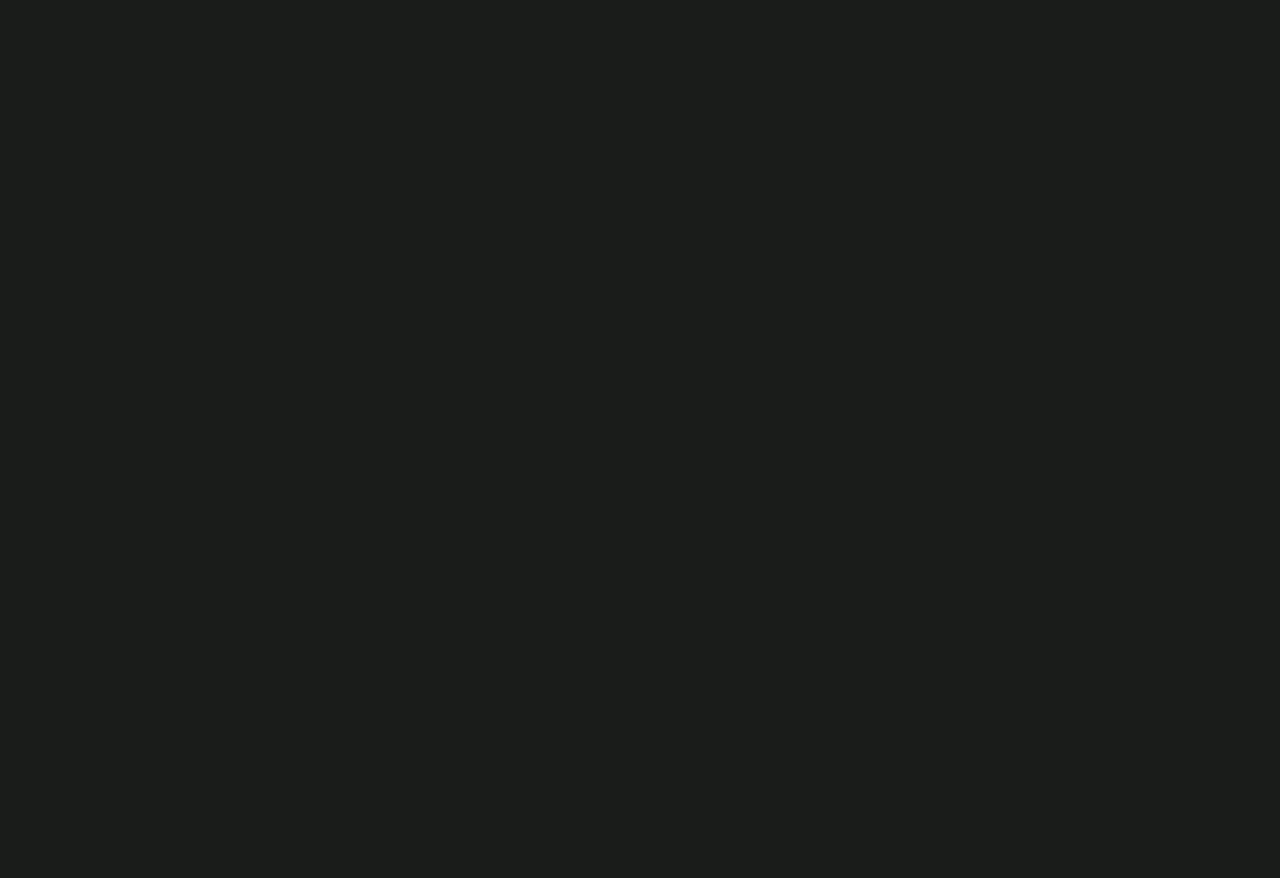
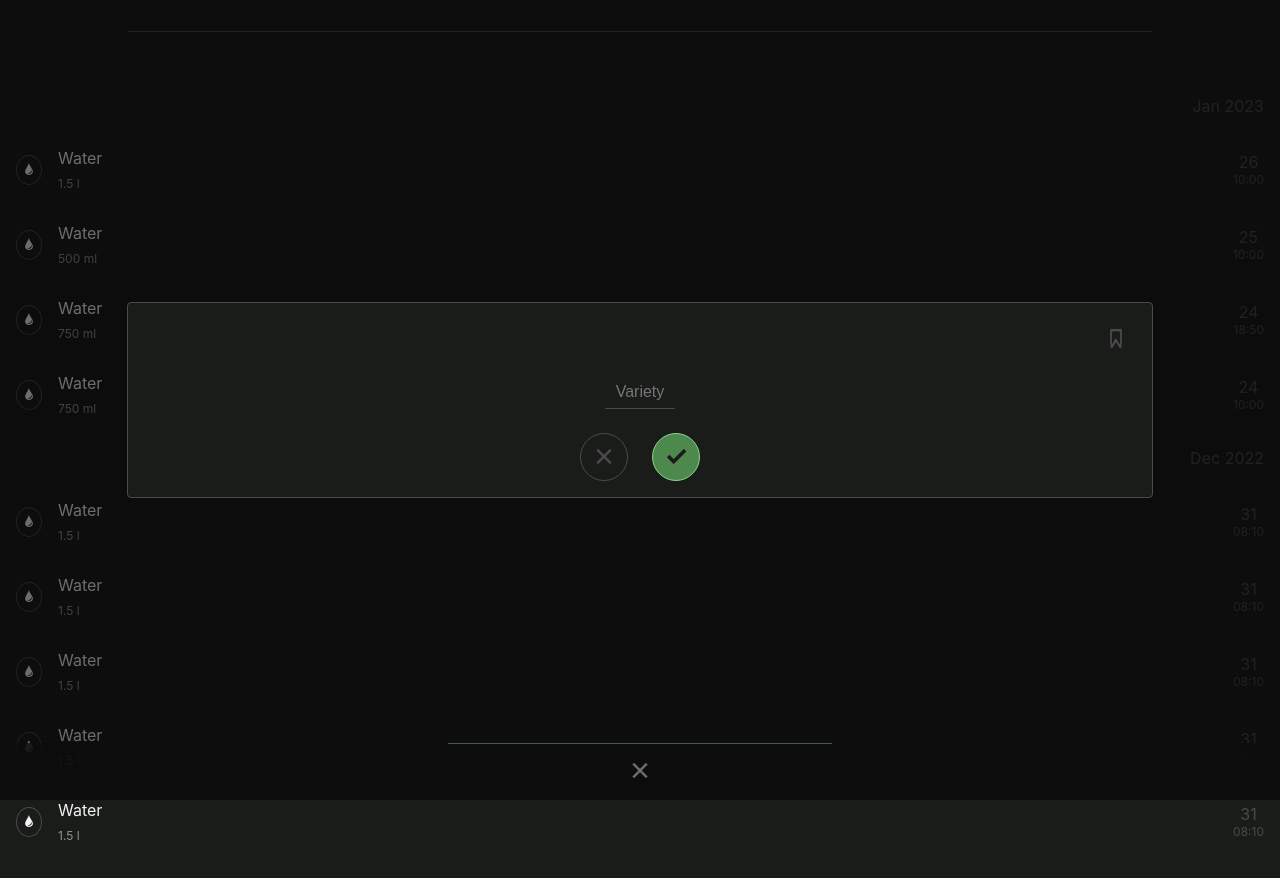
Before and after one commit to pipan/plant-journal, a Vue app: page /pot/1/plant/1/edit in a window 1280 px wide. Before the commit this address had no page. Shown: the top 878 px of the page. Before the commit the page ends 800 px from the top, so only its background shows below. Built offline with nearby package versions, Linux system fonts and the light colour scheme.

Commit message:
plant repository

```diff
--- a/src/assets/flex.css
+++ b/src/assets/flex.css
@@ -5,6 +5,7 @@
 
 .row--center { justify-content: center; }
 .row--middle { align-items: center; }
+.row--end { justify-content: flex-end; }
 
 .column {
     display: flex;
--- a/src/assets/padding.css
+++ b/src/assets/padding.css
@@ -9,3 +9,7 @@
 .py-s { padding-top: var(--unit-s); padding-bottom: var(--unit-s); }
 .py-m { padding-top: var(--unit-m); padding-bottom: var(--unit-m); }
 .py-l { padding-top: var(--unit-l); padding-bottom: var(--unit-l); }
+
+.pt-s { padding-top: var(--unit-s); }
+.pt-m { padding-top: var(--unit-m); }
+.pt-l { padding-top: var(--unit-l); }
--- a/src/assets/position.css
+++ b/src/assets/position.css
@@ -6,3 +6,14 @@
     top: 0px;
     right: 0px;
 }
+
+.scroll { overflow: auto; }
+.scroll-x { overflow-x: auto; }
+
+.scroll--hidden {
+    -ms-overflow-style: none;  /* Internet Explorer 10+ */
+    scrollbar-width: none;  /* Firefox */
+}
+.scroll--hidden::-webkit-scrollbar {
+    display: none;  /* Safari and Chrome */
+}
--- a/src/components/InputField.vue
+++ b/src/components/InputField.vue
@@ -6,7 +6,8 @@ const emit = defineEmits(['change'])
 const props = defineProps({
     placeholder: { type: String },
     value: { type: String },
-    mode: { type: String, default: 'text' }
+    mode: { type: String, default: 'text' },
+    align: { type: String, default: 'center' }
 })
 
 const data = reactive({
@@ -19,7 +20,7 @@ function change(value) {
 </script>
 
 <template>
-    <div class="input-field" :class="{ 'input-field--focus': data.isFocused }">
+    <div class="input-field" :class="{ 'input-field--focus': data.isFocused, 'input-field--left': align === 'left' }">
         <input :type="mode"
             :placeholder="placeholder"
             :value="value"
@@ -70,4 +71,10 @@ function change(value) {
     outline: none;
     font-size: 16px;
 }
+.input-field.input-field--left input {
+    text-align: left;
+}
+.input-field.input-field--left {
+    align-items: flex-start;
+}
 </style>
--- /dev/null
+++ b/src/modals/PlantEditModal.vue
@@ -0,0 +1,103 @@
+<script setup>
+import { reactive } from '@vue/reactivity'
+import Modal from '../components/Modal.vue'
+import InputField from '../components/InputField.vue'
+import TagInput from '../components/TagInput.vue'
+import { useRoute, useRouter } from 'vue-router'
+import { onMounted } from '@vue/runtime-core'
+import { usePlantRepository } from '../repository/plant.repository'
+
+const plantRepository = usePlantRepository()
+const route = useRoute()
+const router = useRouter()
+
+const data = reactive({
+    variety: '',
+    tag: '',
+    withTag: false,
+    inputAlign: 'center'
+})
+
+function save() {
+    const id = parseInt(route.params.plantId)
+    plantRepository.patch(id, { variety: data.variety, tag: data.withTag ? data.tag : '' }).then(() => {
+        this.close()
+    })
+}
+
+function close() {
+    if (window.history.length <= 1) {
+        return router.push({ name: 'home' })
+    }
+    router.go(-1)
+}
+
+onMounted(() => {
+    const id = parseInt(route.params.plantId)
+    plantRepository.select(id).then((plant) => {
+        data.variety = plant.variety
+        data.tag = plant.tag || 'A'
+        data.withTag = plant.tag !== ''
+        data.inputAlign = data.withTag ? 'left' : 'center'
+    })
+})
+</script>
+
+<template>
+<modal @outside-click="close()">
+    <div class="p-m column gap-l">
+        <div class="column gap-m">
+            <div class="row row--end row--middle">
+                <button type="button" class="btn-icon" :class="{'btn-icon--active': data.withTag}" @click="data.withTag = !data.withTag">
+                    <i class="icon icon-bookmark icon--l"></i>
+                </button>
+            </div>
+            <div class="row row--middle gap-l">
+                <transition name="animation-row" duration="220" @before-enter="data.inputAlign = 'left'" @after-leave="data.inputAlign = 'center'">
+                    <tag-input v-if="data.withTag" :value="data.tag" @change="data.tag = $event"></tag-input>
+                </transition>
+                <input-field placeholder="Variety" :value="data.variety" :align="data.inputAlign" @change="data.variety = $event"></input-field>
+            </div>
+        </div>
+        <div class="row row--center gap-l">
+            <button type="button" class="btn-circle" @click="close()">
+                <i class="icon icon--l icon-close"></i>
+            </button>
+            <button type="button" class="btn-circle btn-circle--primary" @click="save()">
+                <i class="icon icon--l icon-check"></i>
+            </button>
+        </div>
+    </div>
+</modal>
+</template>
+
+<style scoped>
+.plant {
+    --shape-size: 80px;
+    border: 3px solid var(--color-value);
+    box-sizing: border-box;
+    font-size: 20px;
+    display: flex;
+    flex-direction: row;
+    justify-content: center;
+    align-items: center;
+    background-color: var(--color-bg);
+    transition: border-radius 120ms ease, height 120ms ease, margin 120ms ease, border-color 120ms ease;
+}
+
+.color {
+    width: 24px;
+    height: 24px;
+    border-radius: 100%;
+    box-sizing: border-box;
+    border: 1px solid var(--color-value);
+}
+
+.color:hover {
+    border-width: 2px;
+}
+
+.color.color--active {
+    background-color: var(--color-value);
+}
+</style>
--- /dev/null
+++ b/src/repository/plant.repository.js
@@ -0,0 +1,27 @@
+import { useRepository } from "./repository"
+
+export function usePlantRepository() {
+    const plantRepo = useRepository('plant')
+
+    function selectByPot(potId) {
+        return plantRepo.selectByIndex('potId', potId)
+    }
+
+    function select(id) {
+        return plantRepo.select(id)
+    }
+
+    function update(data) {
+        return plantRepo.update(data)
+    }
+
+    function patch(id, data) {
+        return plantRepo.patch(id, data)
+    }
+
+    function insert(data) {
+        return plantRepo.insert(data)
+    }
+
+    return { update, patch, insert, select, selectByPot }
+}
--- a/src/router/index.js
+++ b/src/router/index.js
@@ -8,6 +8,7 @@ import FertilizeEventModal from '../modals/FertilizeEventModal.vue'
 import PlantEventModal from '../modals/PlantEventModal.vue'
 import CutEventModal from '../modals/CutEventModal.vue'
 import CanvasEditModal from '../modals/CanvasEditModal.vue'
+import PlantEditModal from '../modals/PlantEditModal.vue'
 
 const router = createRouter({
   history: createWebHistory(import.meta.env.BASE_URL),
@@ -63,6 +64,13 @@ const router = createRouter({
       name: 'pot',
       component: PotView,
       meta: { transition: '', layer: 2 },
+      children: [
+        {
+          path: 'plant/:plantId/edit',
+          name: 'plant.edit',
+          component: PlantEditModal
+        }
+      ]
     }
   ]
 })
--- /dev/null
+++ b/src/services/plant.js
@@ -0,0 +1,22 @@
+import { usePlantRepository } from "../repository/plant.repository"
+
+export function usePlant() {
+    const plantRepo = usePlantRepository()
+
+    function create(plantData) {
+        return plantRepo.insert(plantData).then((plant) => {
+            // todo: insert event
+            return plant
+        })
+    }
+
+    function createBatch(plant, count) {
+        let promises = []
+        for (let i = 0; i < count; i ++) {
+            promises.push(create(plant))
+        }
+        return Promise.all(promises)
+    }
+
+    return { create, createBatch }
+}
--- a/src/views/PotView.vue
+++ b/src/views/PotView.vue
@@ -1,15 +1,18 @@
 <script setup>
 import { onMounted, reactive } from '@vue/runtime-core'
-import { useRoute, useRouter } from 'vue-router'
+import { onBeforeRouteUpdate, useRoute, useRouter } from 'vue-router'
 import BottomDrawer from '../components/BottomDrawer.vue'
+import { usePlantRepository } from '../repository/plant.repository'
 import { usePotRepository } from '../repository/pot.repository'
 
 const potRepository = usePotRepository()
+const plantRepository = usePlantRepository()
 const router = useRouter()
 const route = useRoute()
 
 const data = reactive({
-    pot: null
+    pot: null,
+    plants: []
 })
 
 function close() {
@@ -24,7 +27,21 @@ function load () {
     potRepository.select(id).then((pot) => {
         data.pot = pot
     })
+    plantRepository.selectByPot(id).then((plants) => {
+        data.plants = plants
+    })
 }
+
+function openPlantEdit(id) {
+    router.push({ name: 'plant.edit', params: { plantId: id } })
+}
+
+onBeforeRouteUpdate((to, from) => {
+    if (to.name !== 'pot') {
+        return
+    }
+    load()
+})
 
 onMounted(() => {
     load()
@@ -36,7 +53,14 @@ onMounted(() => {
 <div>
     <div class="view">
         <h1>{{ data.pot?.name || '' }}</h1>
-        <div class="column py-m">
+        <div class="column gap-m py-m">
+            <div class="row gap-m py-s px-m scroll-x scroll--hidden">
+                <div class="plant" v-for="plant of data.plants" :key="plant.id" @contextmenu.prevent="openPlantEdit(plant.id)">
+                    <div class="plant__tag" v-if="plant.tag">{{ plant.tag }}</div>
+                    <div class="plant__variety">{{ plant.variety }}</div>
+                </div>
+            </div>
+            <div class="column">
                 <div class="devider">Jan 2023</div>
                 <div class="row row--middle gap-m p-m">
                     <div class="event-icon">
@@ -160,6 +184,7 @@ onMounted(() => {
                 </div>
             </div>
         </div>
+    </div>
     <bottom-drawer>
         <div class="row text-center gap-s p-s">
             <button type="button" class="bottom-drawer-button clickable" @click="close()">
@@ -167,6 +192,11 @@ onMounted(() => {
             </button>
         </div>
     </bottom-drawer>
+    <router-view v-slot="{ Component }">
+        <transition name="animation-modal" duration="220">
+            <component :is="Component"></component>
+        </transition>
+    </router-view>
 </div>
 </template>
 
@@ -218,14 +248,32 @@ h1::before {
     text-align: right;
     color: var(--color-border);
 }
-/* .devider::before {
-    content: '';
-    position: absolute;
-    width: 30%;
-    height: 1px;
-    background-color: var(--color-border);
-    top: 50%;
-    left: 50%;
-    transform: translateX(-50%);
-} */
+
+.plant {
+    --plant-color-border: var(--color-border);
+    --plant-tag-color-background: var(--color-border);
+    --plant-tag-color: var(--color-fg);
+    border: 1px solid var(--plant-color-border);
+    border-radius: 4px;
+    display: flex;
+    flex-direction: row;
+    box-sizing: border-box;
+}
+.plant.active {
+    --plant-color-border: var(--color-highlight-primary);
+    --plant-tag-color-background: var(--color-primary);
+    --plant-tag-color: var(--color-bg);
+}
+
+.plant__tag {
+    background-color: var(--plant-tag-color-background);
+    padding: var(--unit-s);
+    color: var(--plant-tag-color);
+}
+
+.plant__variety {
+    padding: var(--unit-s);
+    font-size: 14px;
+    white-space: nowrap;
+}
 </style>
```
Also changed, not shown: src/modals/PlantEventModal.vue (+28 -6 lines). Lines whose indentation alone changed are shown as unchanged.
